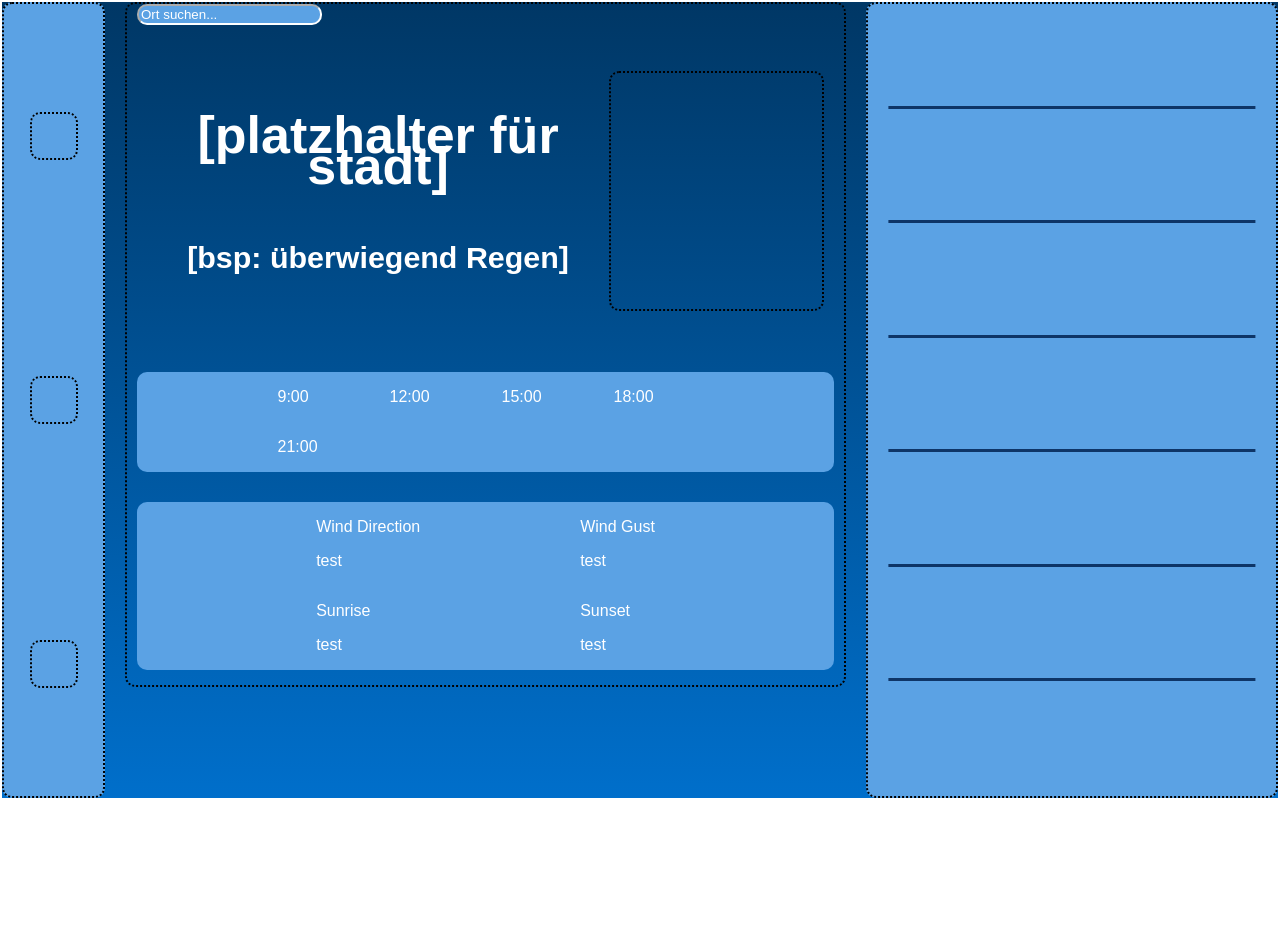
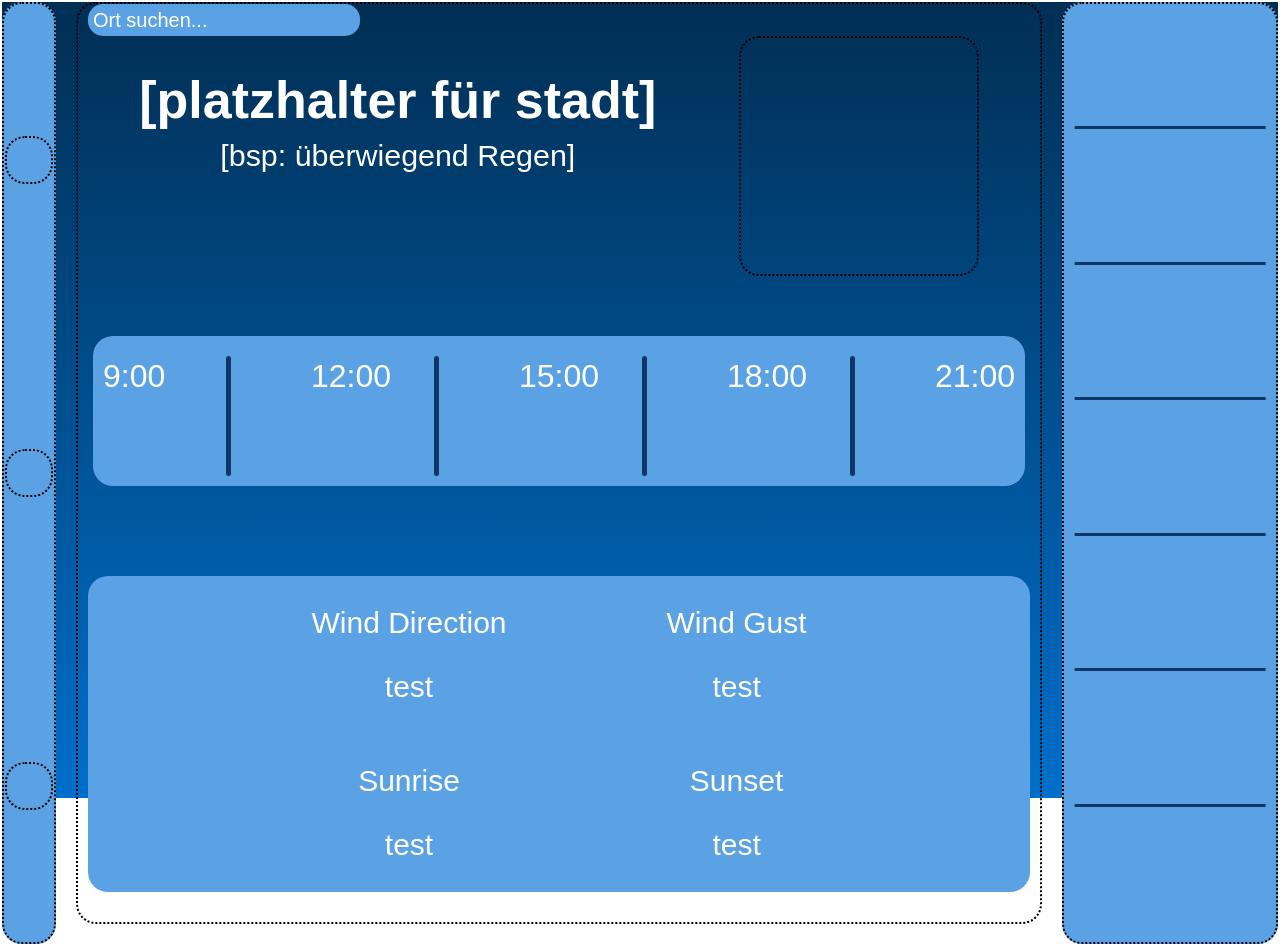
Before and after one commit to shahd-aa/praktikum-test, a plain HTML site: page index.html in a window 1280 px wide. Before the commit the page ends 800 px from the top, so only its background shows below. Drawn offline with Linux system fonts and the light colour scheme; no server answers; a web font is replaced by a local one.

Commit message:
end of work, still have to organize

```diff
--- a/styles.css
+++ b/styles.css
@@ -1,16 +1,19 @@
-html, body {
+html,
+body {
     height: 100%;
     margin: 0;
     padding: 0;
 }
 
-*, *::before, *::after {
+*,
+*::before,
+*::after {
     box-sizing: border-box;
 }
 
 :root {
     font-family: "Darker Grotesque", "Arial", sans-serif;
-    --blue-gradient: linear-gradient(180deg,rgba(0, 55, 101, 1) 0%, rgba(0, 111, 203, 1) 100%);
+    --blue-gradient: linear-gradient(180deg, rgb(1, 46, 83) 0%, rgba(0, 111, 203, 1) 100%);
 }
 
 body {
@@ -20,6 +23,7 @@ body {
     background-repeat: no-repeat;
     background-size: cover;
     color: white;
+    overflow: hidden;
 }
 
 .main-menu {
@@ -53,10 +57,10 @@ body {
 }
 
 .grid-container * {
-    border-radius: 10px;
+    border-radius: 20px;
 }
 
-.grid-container > * {
+.grid-container>* {
     border: 2px dotted black;
 }
 
@@ -75,11 +79,17 @@ body {
 
 .hourly-grid {
     display: grid;
-    grid-template-columns: 5rem 5rem 5rem 5rem;
-    padding: 0 10px;
-    margin: 15px 10px;
-    gap: 0 2rem;
+    grid-template-columns: 8rem 8rem 8rem 8rem auto;
+    padding: 10px;
+    margin: 60px 15px;
+    gap: 0 5rem;
     justify-content: center;
+}
+
+.hourly-grid>div {
+    height: 150px;
+    font-size: 2rem;
+    margin-top: -20px;
 }
 
 .weather-info-grid {
@@ -87,10 +97,15 @@ body {
     grid-template-areas:
         "winddirection windspeed"
         "sunrise sunset";
+    font-size: 30px;
     padding: 0 10px;
-    margin: 15px 10px;
+    margin: 30px 10px;
     gap: 0 10rem;
     justify-content: center;
+}
+
+.weather-info-grid > div > p {
+    text-align: center;
 }
 
 .current-weather-info {
@@ -147,13 +162,29 @@ input::placeholder {
     background: #0E3567;
 }
 
+.right-border {
+    position: relative;
+    padding-right: 1rem;
+}
+
+.right-border::after {
+    content: '';
+    position: absolute;
+    border-radius: 20px;
+    top: 20%;
+    right: 0;
+    width: 5px;
+    height: 80%;
+    background-color: #0E3567;
+}
+
 #dropdown-menu {
     display: grid;
     grid-template-areas:
         "suggestion"
         "suggestion"
         "suggestion";
-    background-color: lightblue;
+    background-color: rgb(9, 40, 77);
     width: 11rem;
     height: 4rem;
     border: 2px solid;
@@ -166,9 +197,29 @@ input::placeholder {
 }
 
 .temperature-display {
-    font-size: 40px;
+    margin-top: 2rem;
+    font-size: 60px;
 }
 
 img.weather-icon {
     filter: brightness(0) invert(1);
 }
+
+h3 {
+    font-family: var(--font-family);
+    font-weight: 300;
+}
+
+h1 {
+    margin: 0;
+}
+
+#search-bar {
+    border: none;
+    border-radius: 15px;
+    width: 17rem;
+    height: 2rem;
+    font-family: var(--font-family);
+    font-size: 20px;
+    padding: 5px;
+}
```
